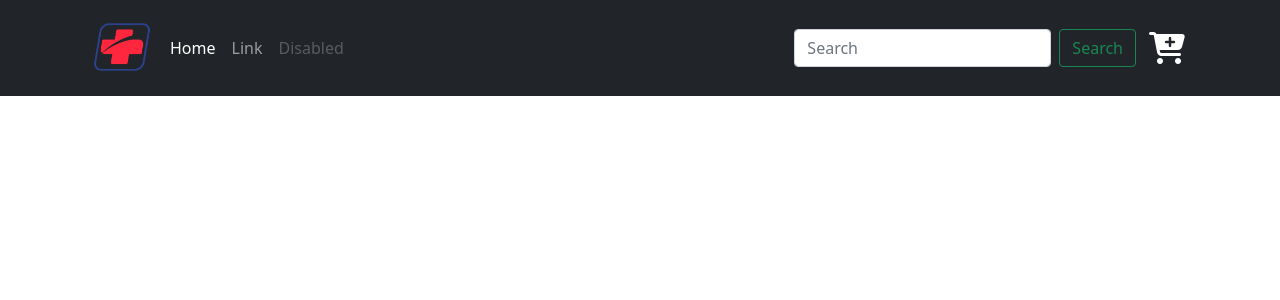
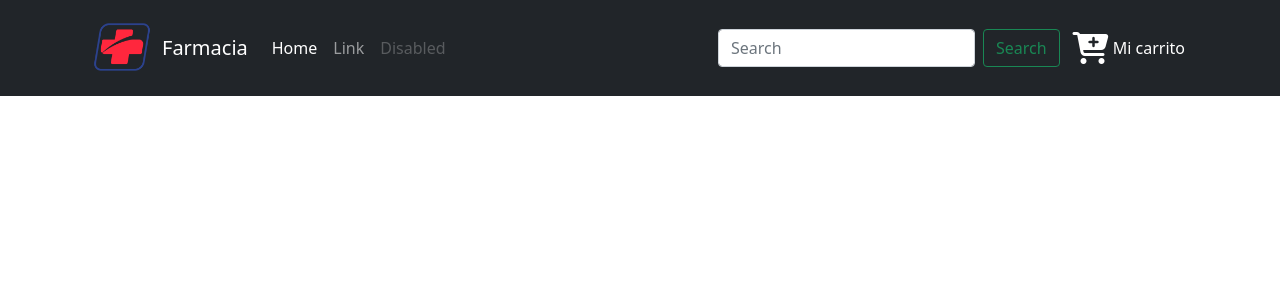
Before and after one commit to PedroMO11/app_farmacia, a Flask app: page / in a window 1280 px wide. Shown: the top 300 px of the page. Run offline with Flask 3, Linux system fonts and the light colour scheme; some libraries are stand-ins or nearby versions.

Commit message:
navbar-complete

```diff
--- a/templates/index.html
+++ b/templates/index.html
@@ -11,11 +11,13 @@
     <title>Farmacia</title>
 </head>
 <body>
+  <header>
   <nav class="navbar navbar-expand-lg navbar-dark bg-dark">
     <div class="container">
       <a href="/" class="logo">
         <img src="/static/img/logo1.webp" alt="logo" width="80px" pointer-events: none;>
       </a>
+      <a class="navbar-brand" href="/">Farmacia</a>
       <button class="navbar-toggler" type="button" data-bs-toggle="collapse" data-bs-target="#navbarSupportedContent" aria-controls="navbarSupportedContent" aria-expanded="false" aria-label="Toggle navigation">
         <span class="navbar-toggler-icon"></span>
       </button>
@@ -37,10 +39,15 @@
         </form>
       </div>
       <div class="cart-header">
-        <a href="#" class="btn"><i class="fa-solid fa-cart-plus fa-2xl" style="color: #ffffff;"></i></a>
+        <a href="#" class="btn">
+          <i class="fa-solid fa-cart-plus fa-2xl" style="color: #ffffff;"></i>
+          <span style="color: #ffffff;">Mi carrito </span>
+        </a>
       </div>
     </div>
   </nav>
+  </header>
+  <main>
     <div class="container">
       {%for product in products %}
           <ul>
@@ -51,6 +58,8 @@
           </ul>
       {%endfor%}
     </div>
+  </main>
+
 
 
     <script src="https://cdn.jsdelivr.net/npm/bootstrap@5.0.2/dist/js/bootstrap.bundle.min.js" integrity="sha384-MrcW6ZMFYlzcLA8Nl+NtUVF0sA7MsXsP1UyJoMp4YLEuNSfAP+JcXn/tWtIaxVXM" crossorigin="anonymous"></script>
```
Lines whose indentation alone changed are shown as unchanged.
